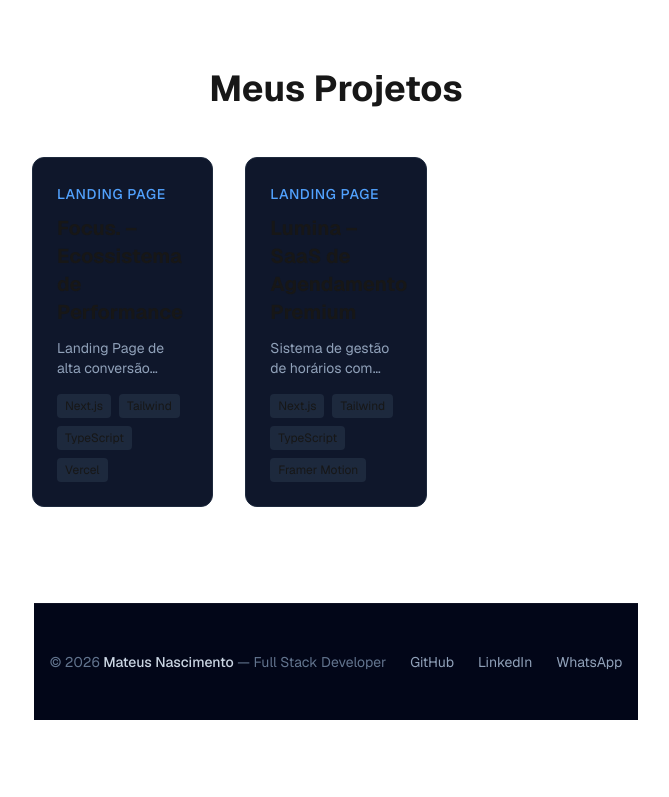
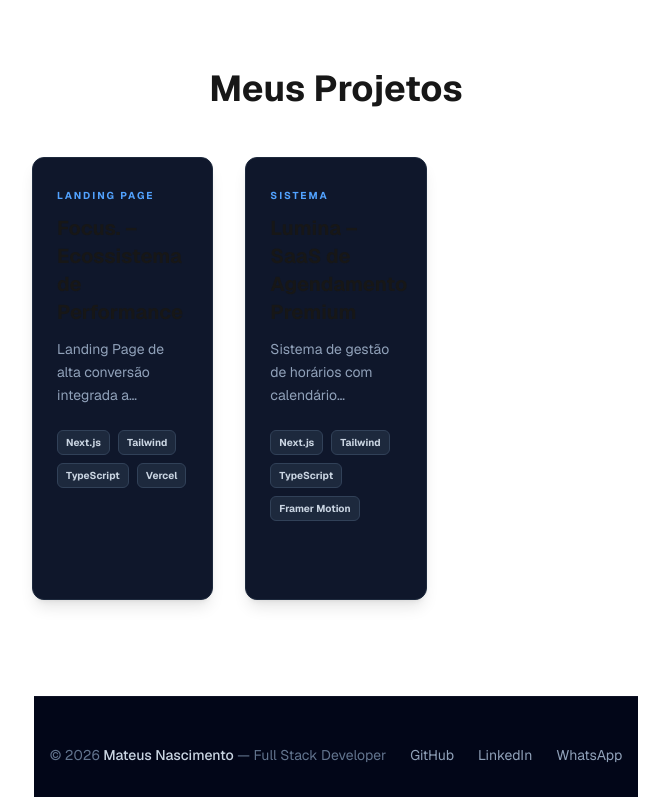
Before and after one commit to mateusnasc97/portfolio, a Next.js app: page / in a window 1280 px wide. Shown: the part 631-1428 px from the top of the page, without its empty margins (304-973 px from the left). Built offline with nearby package versions, Linux system fonts and the light colour scheme.

Commit message:
add-links-projects

```diff
--- a/src/components/Projects.tsx
+++ b/src/components/Projects.tsx
@@ -1,4 +1,5 @@
 import { projectsData } from "@/data/projects";
+import Link from "next/link";
 
 export default function Projects() {
   return (
@@ -8,32 +9,44 @@ export default function Projects() {
           Meus Projetos
         </h2>
 
-        {/* Grid Responsivo */}
         <div className="grid grid-cols-1 md:grid-cols-2 lg:grid-cols-3 gap-8">
           {projectsData.map((project) => (
-            <div
+            /* 1. O card agora é um link real */
+            <a
               key={project.id}
-              className="bg-slate-900 border border-slate-800 rounded-xl p-6 hover:border-blue-500 transition-colors group"
+              href={project.link} // Certifique-se que o campo 'link' existe no seu @/data/projects
+              target="_blank"
+              rel="noopener noreferrer"
+              className="block bg-slate-900 border border-slate-800 rounded-xl p-6 hover:border-blue-500 transition-all hover:-translate-y-1 group shadow-lg"
             >
-              <span className="text-sm text-blue-400 font-medium uppercase tracking-wider">
+              <span className="text-[10px] text-blue-400 font-bold uppercase tracking-[0.2em]">
                 {project.category}
               </span>
+
               <h3 className="text-xl font-bold mt-2 group-hover:text-blue-400 transition-colors">
                 {project.title}
               </h3>
-              <p className="text-slate-400 mt-3 text-sm line-clamp-2">
+
+              <p className="text-slate-400 mt-3 text-sm line-clamp-3 leading-relaxed">
                 {project.description}
               </p>
 
-              {/* Lista de Tecnologias (Tags) */}
-              <div className="flex flex-wrap gap-2 mt-4">
+              <div className="flex flex-wrap gap-2 mt-6">
                 {project.techStack.map((tech) => (
-                  <span key={tech} className="text-xs bg-slate-800 px-2 py-1 rounded">
+                  <span
+                    key={tech}
+                    className="text-[10px] font-bold bg-slate-800 text-slate-300 px-2 py-1 rounded-md border border-slate-700 group-hover:border-blue-500/30 transition-colors"
+                  >
                     {tech}
                   </span>
                 ))}
               </div>
-            </div>
+
+              {/* Detalhe de Sênior: Indicador visual de link externo */}
+              <div className="mt-6 flex items-center text-[10px] font-black uppercase tracking-widest text-blue-400 opacity-0 group-hover:opacity-100 transition-opacity">
+                Ver Projeto Ao Vivo →
+              </div>
+            </a>
           ))}
         </div>
       </div>
--- a/src/data/projects.ts
+++ b/src/data/projects.ts
@@ -5,7 +5,7 @@ interface IProject {
   description: string;
   techStack: string[];
   githubUrl?: string;
-  deployUrl: string;
+  link: string;
   image: string;
 }
 
@@ -16,16 +16,16 @@ export const projectsData: IProject[] = [
     category: "Landing Page",
     description: "Landing Page de alta conversão integrada a Dashboard de métricas em tempo real. Foco em tráfego pago.",
     techStack: ["Next.js", "Tailwind", "TypeScript", "Vercel"],
-    deployUrl: "https://lp-agencia-marketing.vercel.app/",
+    link: "https://lp-agencia-marketing.vercel.app/",
     image: "/projects/portfolio.png"
   },
   {
     id: 2,
     title: "Lumina – SaaS de Agendamento Premium",
-    category: "Landing Page",
+    category: "Sistema",
     description: "Sistema de gestão de horários com calendário inteligente, seleção de serviços e fluxo de confirmação Apple Style.",
     techStack: ["Next.js", "Tailwind", "TypeScript", "Framer Motion"],
-    deployUrl: "https://lumina-estetica-lake.vercel.app/",
+    link: "https://lumina-estetica-lake.vercel.app/",
     image: "/projects/lp-vendas.png"
   }
 ];
```
